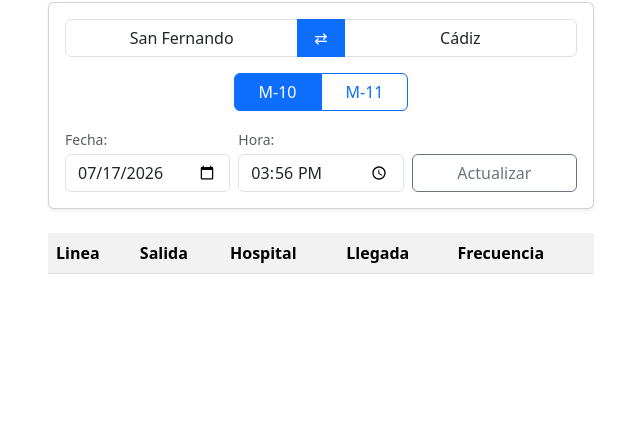
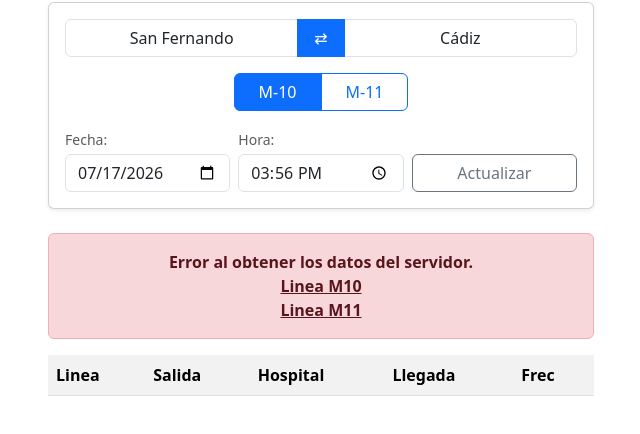
Before and after one commit to GuillermoNavarro/bus-cadiz-app, a plain HTML site: page index.html in a window 1280 px wide. Both pictures are taken after a click on the button "Actualizar". Shown: the part 94-528 px from the top of the page, without its empty margins (319-959 px from the left). Drawn offline with nearby package versions, Linux system fonts and the light colour scheme; no server answers.

Commit message:
Resuelto conflicto en index.html y aplicados cambios finales

```diff
--- a/index.html
+++ b/index.html
@@ -49,15 +49,15 @@
                         </div>
                     </div>
 
-                </div> <div class="table-responsive">
-                    <table id="tabla-resultados" class="table table-striped table-hover align-middle">
-                        </table>
                 </div>
-
+                <div id="msg_error" class="text-danger text-center fw-bold mb-3"></div>
+                <div class="table-responsive">
+                    <table id="tabla-resultados" class="table table-striped table-hover align-middle"></table>
+                </div>
             </div>
         </div>
-
-    </div> <script src="script.js"></script>
+    </div>
+    <script src="script.js"></script>
     <script src="https://cdn.jsdelivr.net/npm/bootstrap@5.3.8/dist/js/bootstrap.bundle.min.js" integrity="sha384-FKyoEForCGlyvwx9Hj09JcYn3nv7wiPVlz7YYwJrWVcXK/BmnVDxM+D2scQbITxI" crossorigin="anonymous"></script>
 </body>
 </html>
--- a/script.js
+++ b/script.js
@@ -1,4 +1,7 @@
 //API https://api.ctan.es/doc/#api-Lineas-ObtieneParadasLinea
+
+const esLocal = window.location.hostname === "localhost" || window.location.hostname === "127.0.0.1" || window.location.protocol === "file:";
+const PROXY = esLocal ? "" : "https://corsproxy.io/?";
 
 let CACHE = {
     m10: null,
@@ -21,29 +24,41 @@ const checkM11 = document.getElementById("checkM11");
 
 
 
-function descargar(){
+async function descargar(){
     const fchSelect = fchBusq.value;
     const parte = fchSelect.split('-');
     const dia = parte[2];
     const mes = parte [1];
+    const error = document.getElementById("msg_error");
+    error.innerHTML="";
 
-    const urlM10 = 'https://corsproxy.io/?http://api.ctan.es/v1/Consorcios/2/horarios_lineas?dia=' + dia + '&lang=ES&linea=2&mes=' + mes;
-    const urlM11 = 'https://corsproxy.io/?http://api.ctan.es/v1/Consorcios/2/horarios_lineas?dia=' + dia + '&lang=ES&linea=3&mes=' + mes;
 
-    Promise.all([
-        fetch(urlM10).then(res => res.json()),
-        fetch(urlM11).then(res => res.json())
-    ])
+    const urlM10 = PROXY + 'http://api.ctan.es/v1/Consorcios/2/horarios_lineas?dia=' + dia + '&lang=ES&linea=2&mes=' + mes;
+    const urlM11 = PROXY + 'http://api.ctan.es/v1/Consorcios/2/horarios_lineas?dia=' + dia + '&lang=ES&linea=3&mes=' + mes;
 
-    .then(datos => {
+    try{
+        const datos = await Promise.all([
+            fetch(urlM10).then(res => res.json()),
+            fetch(urlM11).then(res => res.json())
+        ]);
         CACHE.m10 = Array.isArray(datos[0]) ? datos[0][0] : datos[0];
         CACHE.m11 = Array.isArray(datos[1]) ? datos[1][0] : datos[1];
-        console.log(CACHE.m10);
-
-
         consultarHorarios();
-    });
-
+    }catch(err){
+        console.error(err);
+        error.innerHTML=`
+            <div class="alert alert-danger text-center" role="alert">
+                Error al obtener los datos del servidor.<br>
+                <a href="https://siu.cmtbc.es/es/movil/horarios_lineas_tabla.php?from=1&linea=2" target="_blank" class="alert-link">
+                    Linea M10
+                </a>
+                <br>
+                <a href="https://siu.cmtbc.es/movil/horarios_lineas_tabla.php?linea=3&from=" target="_blank" class="alert-link">
+                    Linea M11
+                </a>
+            </div>
+        `;
+    }
 }
 
 function selectParadas(datosJson, linea, origen, destino, listaGuardada){
@@ -111,7 +126,7 @@ function consultarHorarios(){
 
     viajesEncontrados.sort((a, b) => a.salida.localeCompare(b.salida));
 
-    let tablaHtml = "<tr><th>Linea</th><th>Salida</th><th>Hospital</th><th>Llegada</th><th>Frecuencia</th>";
+    let tablaHtml = "<tr><th>Linea</th><th>Salida</th><th>Hospital</th><th>Llegada</th><th>Frec</th></tr>";
 
     viajesEncontrados.forEach(horario => {
         tablaHtml += `<tr>
```
